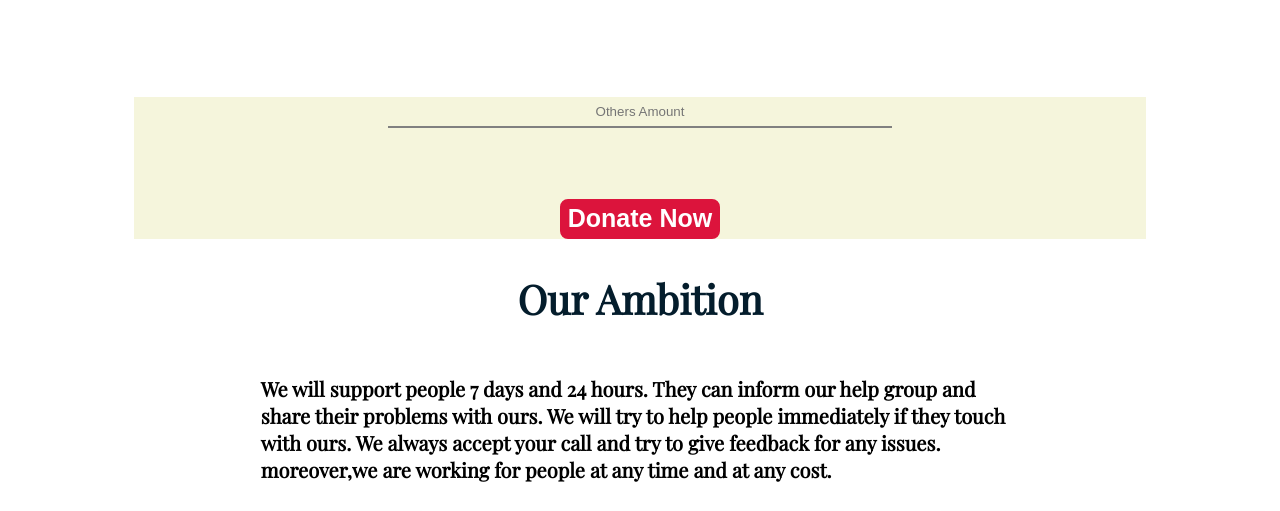
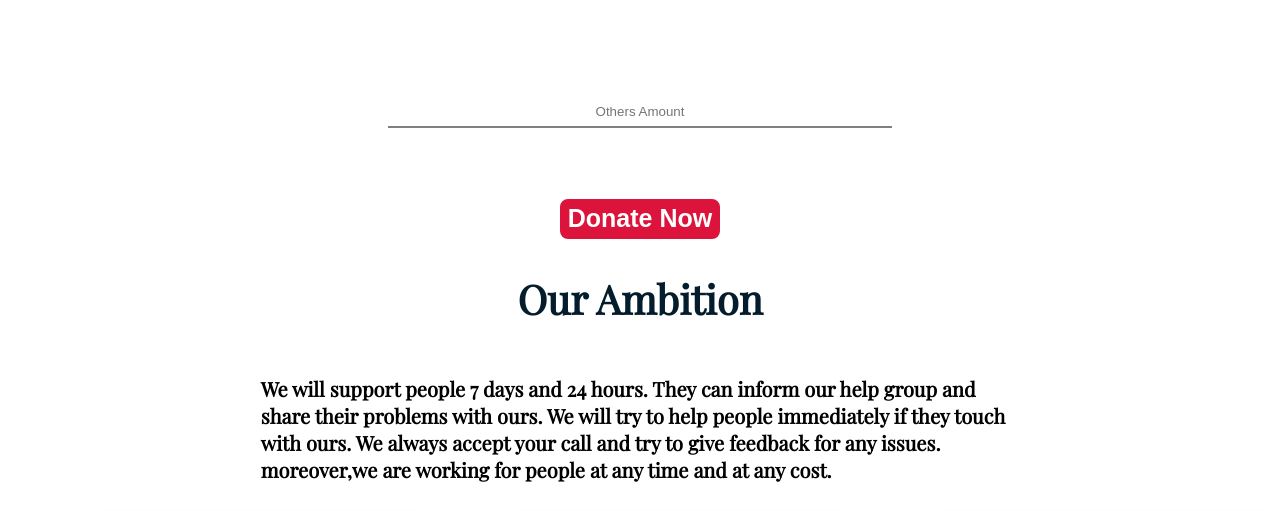
Before and after one commit to nurulalam245200/donation-web, a plain HTML site: page index.html in a window 1280 px wide. Shown: the part 965-1476 px from the top of the page. Drawn offline with nearby package versions, Linux system fonts and the light colour scheme; a web font is replaced by a local one.

Commit message:
delete background

```diff
--- a/style.css
+++ b/style.css
@@ -107,10 +107,6 @@ body {
 }
 form {
   text-align: center;
-  background-color: beige;
-  width: 80%;
-  margin-left: auto;
-  margin-right: auto;
 }
 input {
   width: 500px;
```
